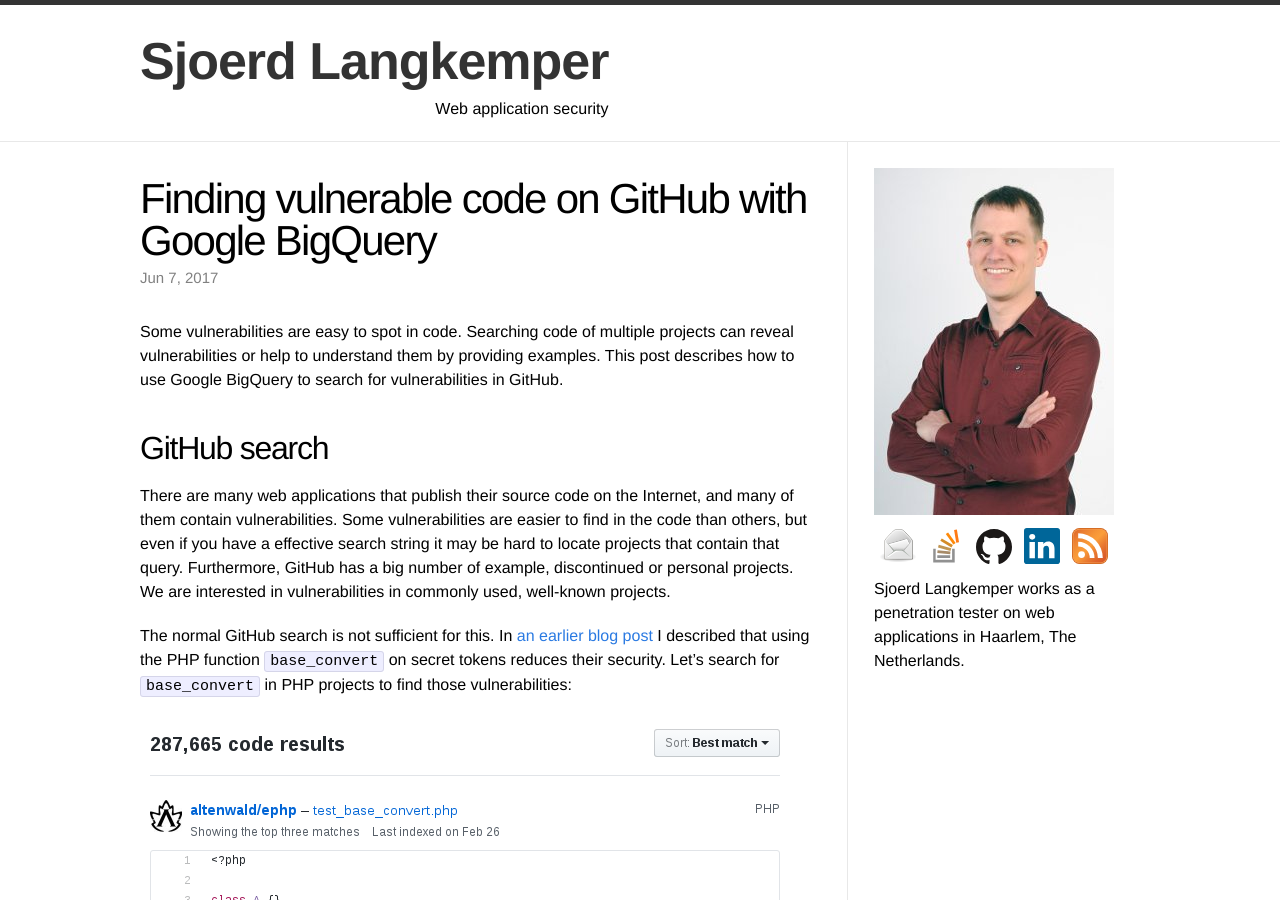
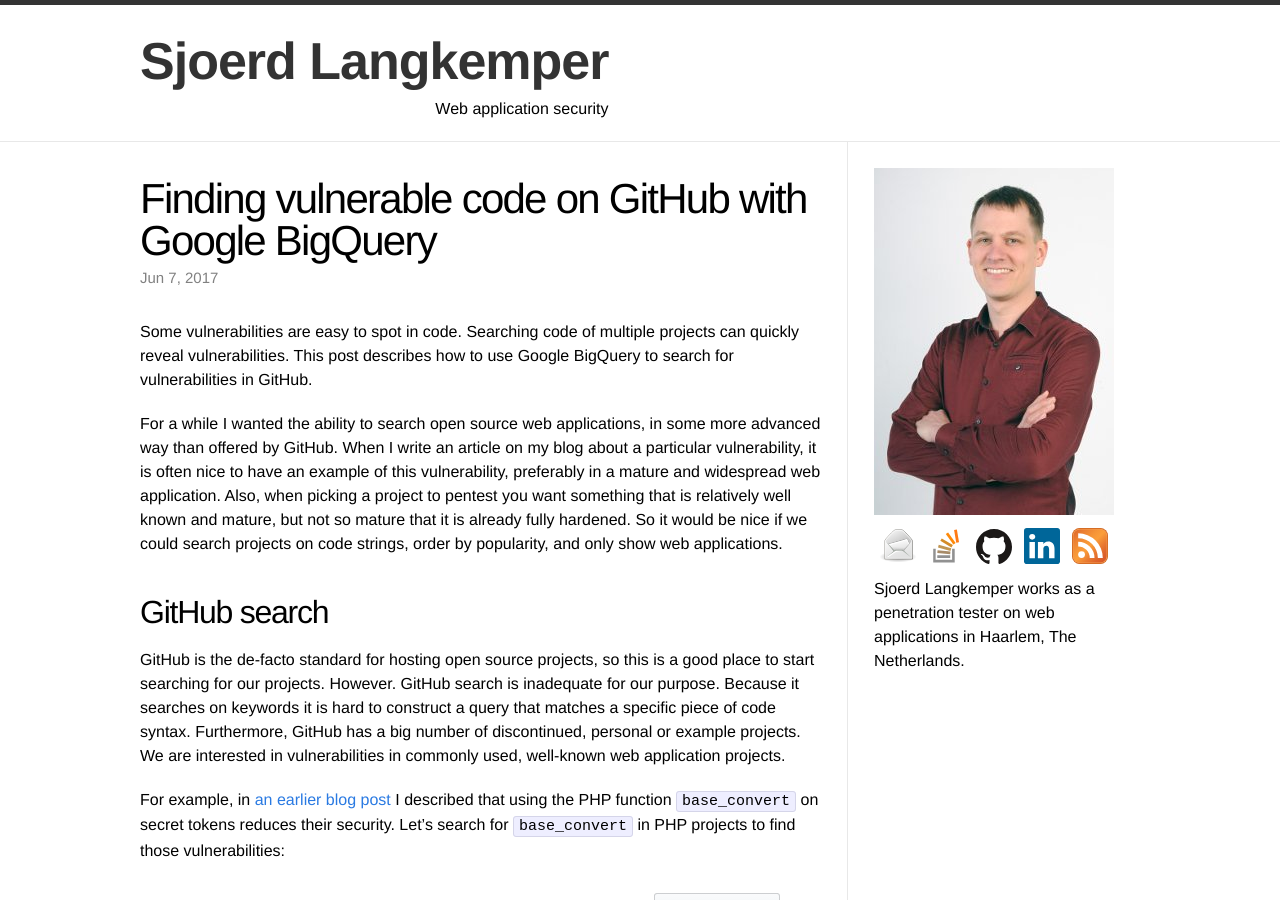
Before and after one commit to Sjord/Sjord.github.io, a Jekyll site: the page built from _posts/2017-04-11-finding-vulnerable-code-in-github-with-bigquery.md, in a window 1280 px wide and 900 px high. Built offline with Jekyll 4.4.1, drawn with Linux system fonts in a browser that asks for light colours; some of the changed text lies outside the part shown.

Commit message:
Eloborate BigQuery post

```diff
--- a/_posts/2017-04-11-finding-vulnerable-code-in-github-with-bigquery.md
+++ b/_posts/2017-04-11-finding-vulnerable-code-in-github-with-bigquery.md
@@ -5,13 +5,16 @@
 date: 2017-06-07
 ---
 
-Some vulnerabilities are easy to spot in code. Searching code of multiple projects can reveal vulnerabilities or help to understand them by providing examples. This post describes how to use Google BigQuery to search for vulnerabilities in GitHub.
+Some vulnerabilities are easy to spot in code. Searching code of multiple projects can quickly reveal vulnerabilities. This post describes how to use Google BigQuery to search for vulnerabilities in GitHub.
+
+For a while I wanted the ability to search open source web applications, in some more advanced way than offered by GitHub.
+When I write an article on my blog about a particular vulnerability, it is often nice to have an example of this vulnerability, preferably in a mature and widespread web application. Also, when picking a project to pentest you want something that is relatively well known and mature, but not so mature that it is already fully hardened. So it would be nice if we could search projects on code strings, order by popularity, and only show web applications.
 
 ## GitHub search
 
-There are many web applications that publish their source code on the Internet, and many of them contain vulnerabilities. Some vulnerabilities are easier to find in the code than others, but even if you have a effective search string it may be hard to locate projects that contain that query. Furthermore, GitHub has a big number of example, discontinued or personal projects. We are interested in vulnerabilities in commonly used, well-known projects.
+GitHub is the de-facto standard for hosting open source projects, so this is a good place to start searching for our projects. However. GitHub search is inadequate for our purpose. Because it searches on keywords it is hard to construct a query that matches a specific piece of code syntax.  Furthermore, GitHub has a big number of discontinued, personal or example projects. We are interested in vulnerabilities in commonly used, well-known web application projects.
 
-The normal GitHub search is not sufficient for this. In [an earlier blog post](https://www.sjoerdlangkemper.nl/2017/03/15/dont-use-base-convert-on-random-tokens/) I described that using the PHP function `base_convert` on secret tokens reduces their security. Let's search for `base_convert` in PHP projects to find those vulnerabilities:
+For example, in [an earlier blog post](https://www.sjoerdlangkemper.nl/2017/03/15/dont-use-base-convert-on-random-tokens/) I described that using the PHP function `base_convert` on secret tokens reduces their security. Let's search for `base_convert` in PHP projects to find those vulnerabilities:
 
 ![GitHub search results for base_convert](/images/github-search-results.png "GitHub search results for base_convert")
 
@@ -52,7 +55,11 @@
     LIMIT
       10
 
-This query takes approximately 30 seconds to run and produces a list of repositories, of which at least one has incorrect use of `base_convert`: [WellCommerce](https://github.com/WellCommerce/WellCommerce) uses it in its password reset token:
+This query uses the `sample_repos` table, which contains only a relatively small part of the total number of GitHub repositories. It contains only the repositories with two or more stars. This is fine for our purpose, because we are only interested in popular projects.
+
+The query takes approximately 30 seconds to run. It produces a list of repositories with the most popular at the top.
+
+At least one of the listed projects has incorrect use of `base_convert`: [WellCommerce](https://github.com/WellCommerce/WellCommerce) uses it in its password reset token:
 
     public function resetPassword(Client $client)
     {
@@ -62,6 +69,12 @@
         $this->updateResource($client);
     }
 
+This method really works well to find vulnerable projects, and offers much flexibility. For example, we can write a query that only searches projects containing a `urls.py` file, or even look in the contents of the `requirements.txt` or `package.json` to isolate projects using a certain framework.
 
+## Conclusion
+
+Google BigQuery offers a great and flexible way to search open source projects on GitHub. It is much more powerful and versatile than the built-in GitHub search functionality.
+
+## Read more
 
 * [Operation Rosehub](https://opensource.googleblog.com/2017/03/operation-rosehub.html)
```
